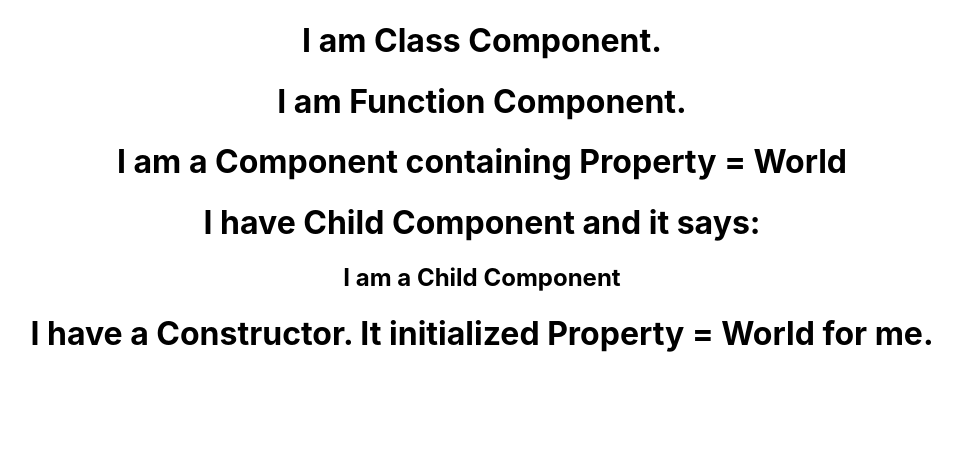
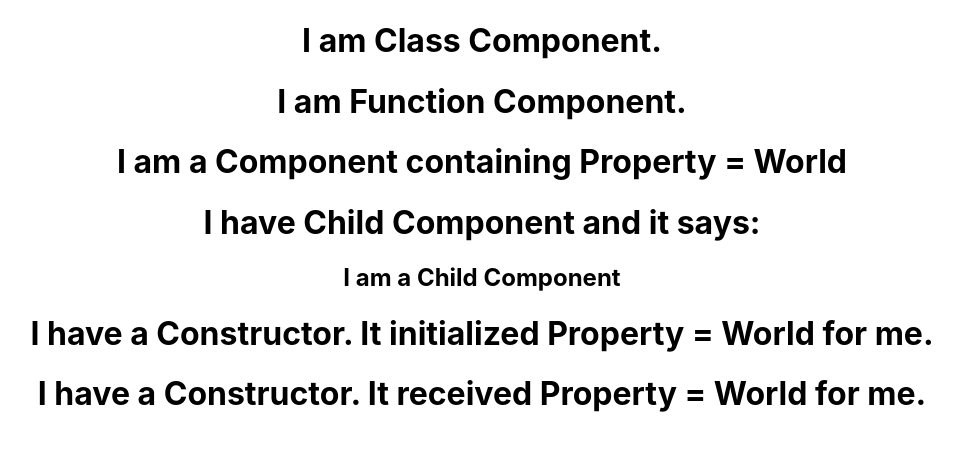
Before and after one commit to dev098karan/Learn-React, a React (Create React App) app in the folder my-app/: page / in a window 1280 px wide. Shown: the top 450 px of the page, without its empty margins (158-1120 px from the left). Built offline with nearby package versions, Linux system fonts and the light colour scheme.

Commit message:
Use of 'props' in Constructor
Use of 'props' in Constructor

- If React Component has a Constructor, the props should always be passed to the Constructor and also to the React.Component via the super() method.

```diff
--- a/my-app/src/App.js
+++ b/my-app/src/App.js
@@ -4,6 +4,7 @@ import FunctionComponent from './components/FunctionComponent';
 import PropsInComponent from './components/PropsInComponent';
 import ComponentInComponent from './components/ComponentInComponent';
 import ConstructorInComponent from './components/ConstructorInComponent';
+import PropsInConstructor from './components/PropsInConstructor';
 
 function App() {
   return (
@@ -13,6 +14,7 @@ function App() {
       <PropsInComponent property="World" />
       <ComponentInComponent />
       <ConstructorInComponent />
+      <PropsInConstructor property="World" />
     </div>
   );
 }
--- /dev/null
+++ b/my-app/src/components/PropsInConstructor.js
@@ -0,0 +1,13 @@
+import React from 'react';
+
+class PropsInConstructor extends React.Component {
+    constructor(props) {
+        super(props);
+    }
+
+    render() {
+        return <h1>I have a Constructor. It received Property = {this.props.property} for me.</h1>
+    }
+}
+
+export default PropsInConstructor;
```
